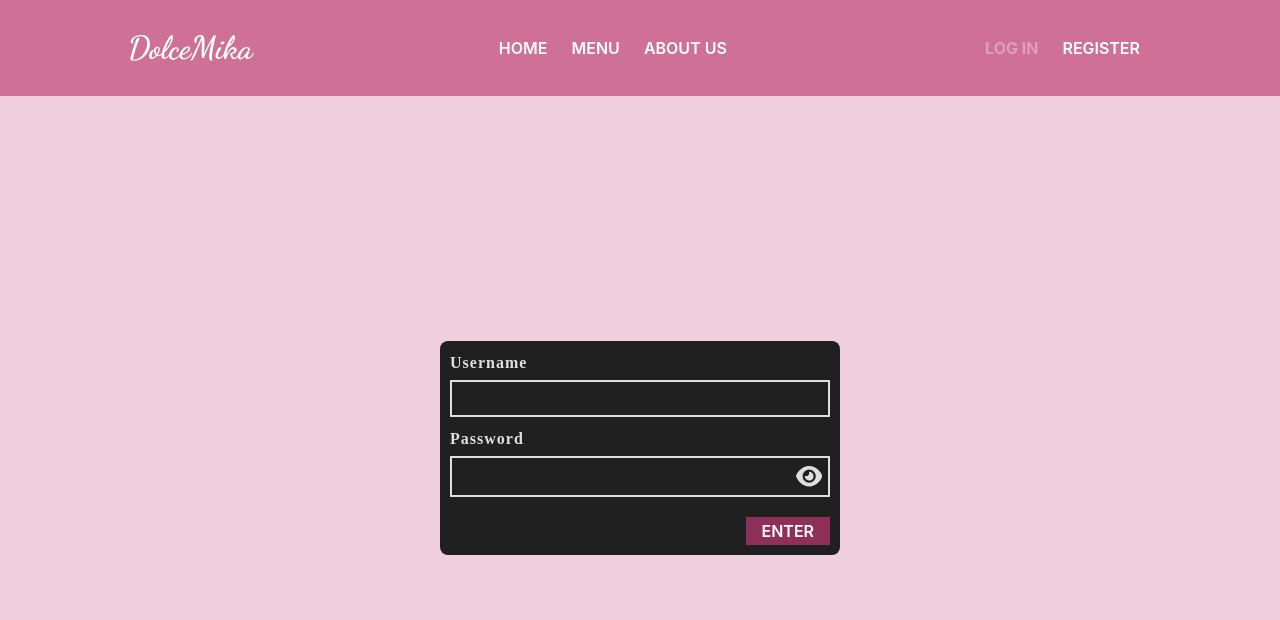
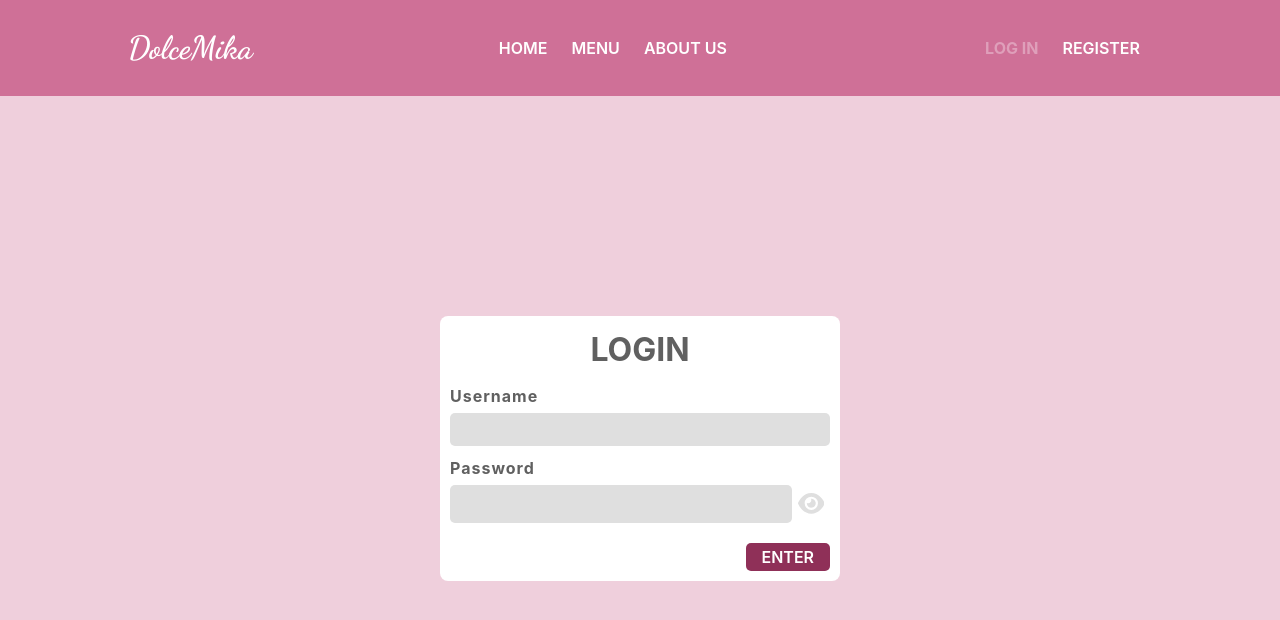
Before and after one commit to matugonzalez/dulce-test, a React (Vite) app: page /login in a window 1280 px wide. Shown: the top 620 px of the page. Built offline with nearby package versions, Linux system fonts and the light colour scheme.

Commit message:
style:Login style changes, you are free to change it if you don't like it.

```diff
--- a/src/components/Carousel/Carousel.css
+++ b/src/components/Carousel/Carousel.css
@@ -5,8 +5,10 @@
 }
 
 .Carousel_button {
+    display: initial;
 }
 .Carousel_container {
+    display: flex;
     width: 300px;
     height: 200px;
     border: 1px solid black;
--- a/src/components/Carousel/index.jsx
+++ b/src/components/Carousel/index.jsx
@@ -12,18 +12,18 @@ const Carousel = ({items}) => {
     const prevItem = () => {
         setCurrentItem((currentItem - 1 + items.length) % items.length);
     }
-    console.log(items.currentItem)
+
     return (
         <div className='Carousel'>
-            <Button className='Carousel_button Carousel_button-prev' onClickFunction={prevItem}>Prev</Button>
             <div className='Carousel_container'>
+                <Button className='Carousel_button Carousel_button-prev' onClickFunction={prevItem}>Prev</Button>
                 <img
                     className='Carousel_img'
                     src={items[currentItem].imageUrl}
                     alt={items[currentItem].altText}
                 />
+                <Button className='Carousel_button Carousel_button-next' onClickFunction={nextItem}>Next</Button>
             </div>
-            <Button className='Carousel_button Carousel_button-next' onClickFunction={nextItem}>Next</Button>
         </div>
     )
 }
--- a/src/components/LogIn/LogIn.css
+++ b/src/components/LogIn/LogIn.css
@@ -13,16 +13,12 @@
 
     font-size: 1em;
 
-    color: var(--secondary-color-l-low);
-    background-color: var(--primary-color-l-high);
+    color: var(--primary-color-l-highest);
+    background-color: var(--secondary-color-l-base);
 
     border-radius: var(--border-radius)
 }
 
-.Login strong,
-.Login span {
-    font-family: --system-font-family;
-}
 
 .Login.--login-failed > .Login__state {
     color: var(--unsuccess-color);
@@ -54,13 +50,13 @@
     display: flex;
     flex-direction: row;
 
-    border: 2px solid currentColor;
+
     border-radius: calc(var(--brand-border-radius) - var(--Login-form-spacing));
 }
 
 .Login > .Login__label > .Login-label__input > input {
     flex: 1 1 auto;
-    background-color: transparent;
+    background-color: var(--secondary-color-l-low);
     color: inherit;
 
     font-size: 1.25em;
@@ -68,14 +64,14 @@
 
     border: 0;
     border-left: 10px solid transparent;
-    border-radius: calc(var(--brand-border-radius) - var(--Login-form-spacing));
+    border-radius: 5px;
 
     outline: 0;
 }
 
 .Login > .Login__label > .Login-label__input > input::selection {
     color: var(--primary-color-l-high);
-    background-color: var(--secondary-color-l-low);
+
 }
 
 .Login > .Login__label > .Login-label__input > button {
@@ -105,10 +101,13 @@
     width: fit-content;
     align-self: flex-end;
 
+    border-radius: 5px;
     background-color: var(--brand-color-l-low);
     color: white;
 }
-
+h1{
+    text-align: center;
+}
 @keyframes shake-in-x {
     0% { transform: translateX(0) }
     25% { transform: translateX(5px) }
--- a/src/components/LogIn/index.jsx
+++ b/src/components/LogIn/index.jsx
@@ -45,6 +45,7 @@ const LogIn = ({className}) => {
 
     return (
        <form className={`Login ${inputClassName}`} onSubmit={handleSubmit}>
+            <h1>LOGIN</h1>
             <label className='Login__label' htmlFor='username'>
                 <strong className='Login-label__text'>Username</strong>
                 <div className='Login-label__input'>
--- a/src/pages/Admin/Dashboard/Dashboard.css
+++ b/src/pages/Admin/Dashboard/Dashboard.css
@@ -3,7 +3,7 @@
     flex-direction: row;
     justify-content: space-between;
     align-items: center;
-    background-color: var(--brand-color-l-high);
+    background-color: var(--brand-color-l-lower);
     padding: 10px 10%;
     height: 6em;
 }
--- a/src/pages/Admin/Dashboard/index.jsx
+++ b/src/pages/Admin/Dashboard/index.jsx
@@ -17,6 +17,7 @@ const Dashboard = () => {
                 <PreviousPageBT />
             </div>
         </div>
+
     )
 }
 
--- a/src/pages/Admin/Stock/Stock.css
+++ b/src/pages/Admin/Stock/Stock.css
@@ -0,0 +1,4 @@
+.body{
+    background-color: var(--brand-color-l-lowest);
+    overflow-y: none;
+}
--- a/src/pages/Admin/Stock/index.jsx
+++ b/src/pages/Admin/Stock/index.jsx
@@ -1,10 +1,12 @@
 import Dashboard from "../Dashboard"
-
+import './Stock.css'
 function Stock(){
     return(
         <>
         <Dashboard />
-        <h1>Stock</h1>
+        <div className="body">
+            <h1>Stock</h1>
+        </div>
         </>
     )
 }
```
